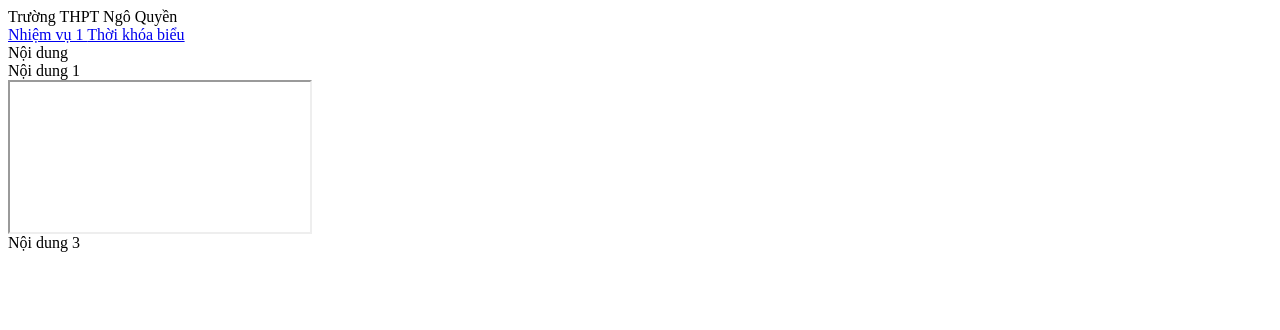
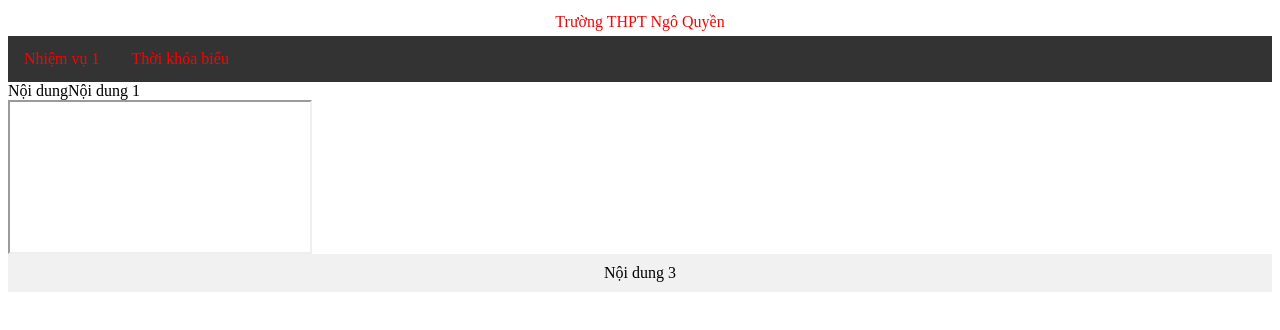
Before and after one commit to HanhNguyen12A/my-website, a plain HTML site: page index1.html in a window 1280 px wide. Drawn offline with Linux system fonts and the light colour scheme.

Commit message:
Update style.css

```diff
--- a/style.css
+++ b/style.css
@@ -9,3 +9,24 @@ h3 {color: indianred;}
 label {font-size: 20px; font-weight: bold;}
 input {background-color: yellow;}
 textarea {background-color: ivory;}
+.header {color: red; background-color: white; text-align: center;padding:5px;}
+.topnav{
+overflow: hidden;
+background-color: #333;
+}
+.topnav a{
+float: left;
+display: block;
+color: red;
+text-align: center;
+padding: 14px 16px;
+text-decoration: none;
+}
+.column {float: left;}
+.colomn.side { width: 30%;}
+.column.middle {width: 70%;}
+.footer {
+background-color: #F1F1F1;
+text-align: center;
+padding: 10px;
+}
```
